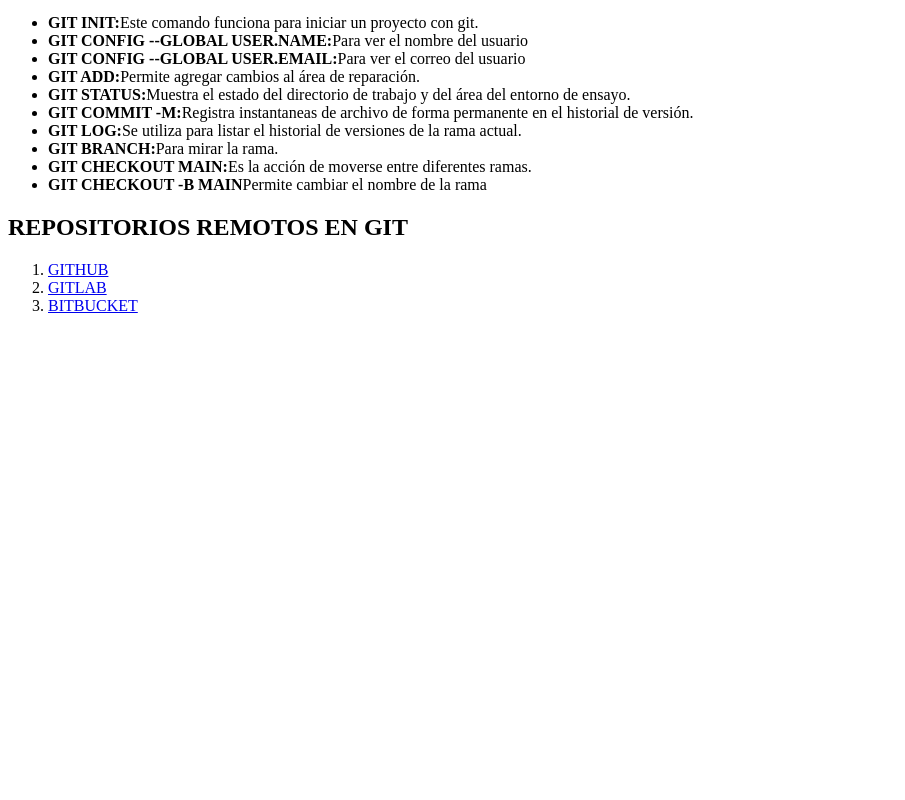
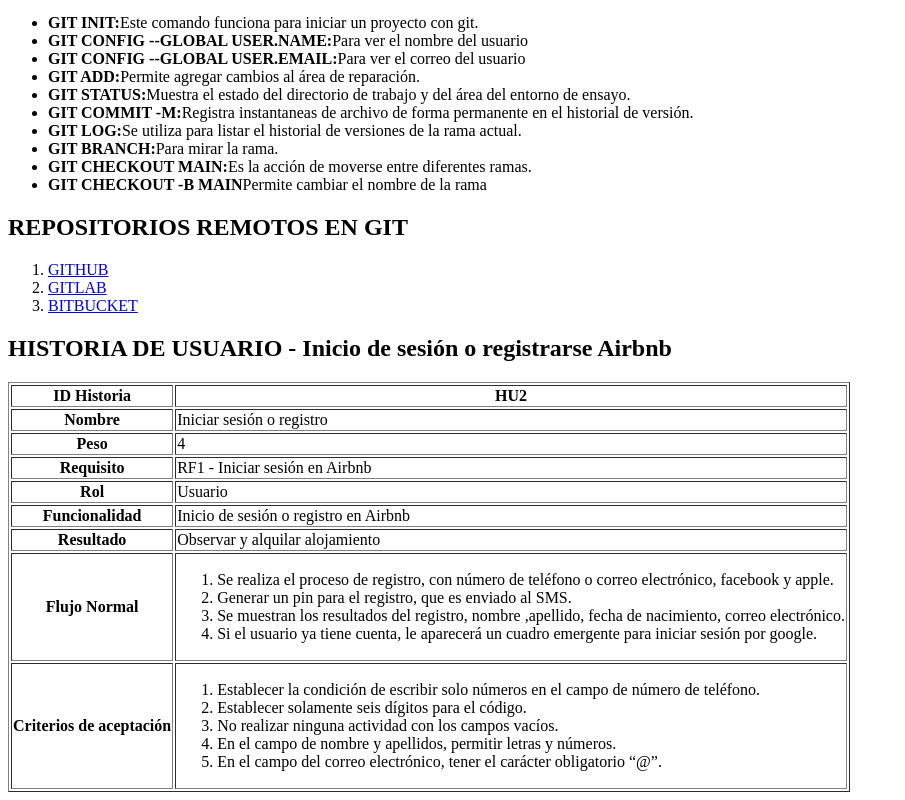
Before and after one commit to Jeeidy/ADSO_2670687, a plain HTML site: page index.html in a window 1280 px wide. Shown: the part 377-1177 px from the top of the page, without its empty margins (0-905 px from the left). Before the commit the page ends 800 px from the top, so only its background shows below. Drawn offline with Linux system fonts and the light colour scheme.

Commit message:
Se actualizo el index.html

```diff
--- a/index.html
+++ b/index.html
@@ -42,5 +42,60 @@
                             <a href="../HTML/contenido/gitlab/bitbucket/bitbucket.html" target="_blank">BITBUCKET</a>
                         </li>
             </ol>
+
+                <h2>HISTORIA DE USUARIO - Inicio de sesión o registrarse Airbnb</h2>
+                <table border="1">
+                    <tr>
+                        <th>ID Historia</th>
+                        <th>HU2</th>
+                    </tr>
+                            <tr>
+                                <th>Nombre</th>
+                                <td>Iniciar sesión o registro</td>
+                            </tr>
+                                <tr>
+                                    <th>Peso</th>
+                                    <td>4</td>
+                                </tr>
+                                    <tr>
+                                        <th>Requisito</th>
+                                        <td>RF1 - Iniciar sesión en Airbnb</td>
+                                    </tr>
+                                        <tr>
+                                            <th>Rol</th>
+                                            <td>Usuario</td>
+                                        </tr>
+                                            <tr>
+                                                <th>Funcionalidad</th>
+                                                <td>Inicio de sesión o registro en Airbnb</td>
+                                            </tr>
+                                                <tr>
+                                                    <th>Resultado</th>
+                                                    <td>Observar y alquilar alojamiento</td>
+                                                </tr>
+                                                    <tr>
+                                                        <th>Flujo Normal</th>
+                                                        <td>
+                                                            <ol>
+                                                                <li>Se realiza el proceso de registro, con número de teléfono o correo electrónico, facebook y apple.</li>
+                                                                <li>Generar un pin para el registro, que es enviado al SMS.</li>
+                                                                <li>Se muestran los resultados del registro, nombre ,apellido, fecha de nacimiento, correo electrónico.</li>
+                                                                <li>Si el usuario ya tiene cuenta, le aparecerá un cuadro emergente para iniciar sesión por google.</li>
+                                                            </ol>
+                                                        </td>
+                                                    </tr>
+                                                        <tr>
+                                                            <th>Criterios de aceptación</th>
+                                                            <td>
+                                                                <ol>
+                                                                    <li>Establecer la condición de escribir solo números en el campo de número de teléfono.</li>
+                                                                    <li>Establecer solamente seis dígitos para el código.</li>
+                                                                    <li> No realizar ninguna actividad con los campos vacíos.</li>
+                                                                    <li>En el campo de nombre y apellidos, permitir letras y números.</li>
+                                                                    <li>En el campo del correo electrónico, tener el carácter obligatorio “@”.</li>
+                                                                </ol>
+                                                            </td>
+                                                        </tr>
+                </table>
         </body>
 </html>
```
